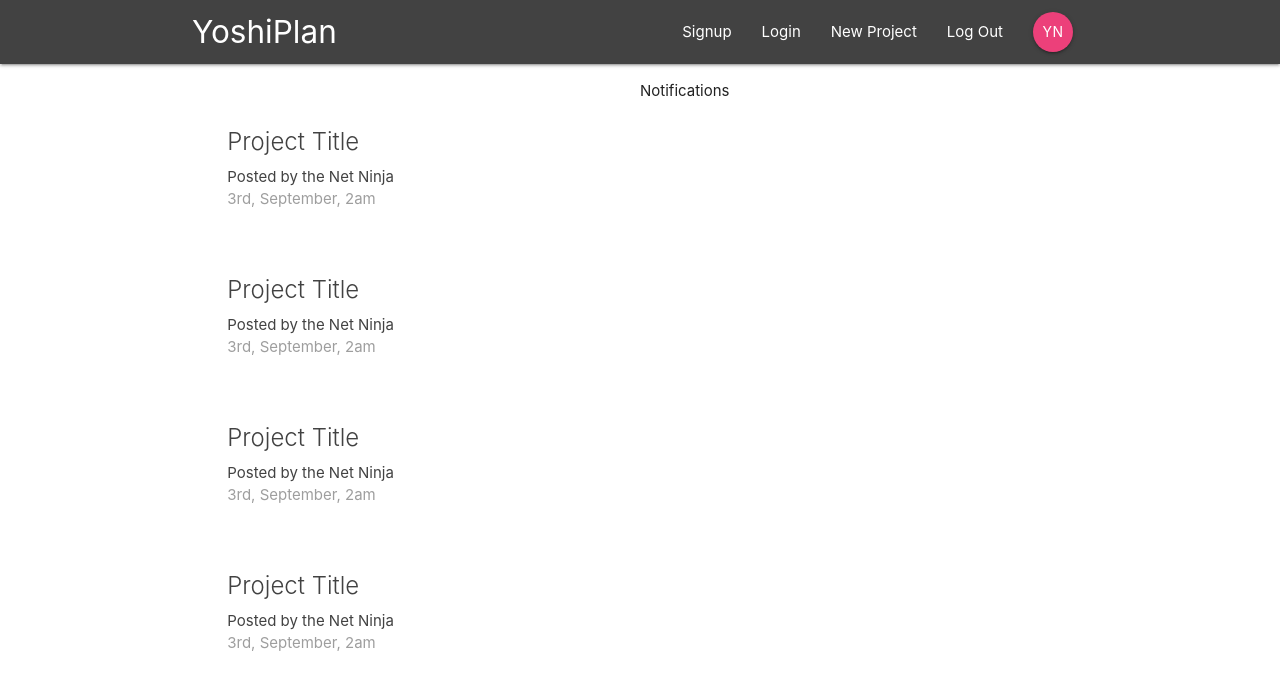
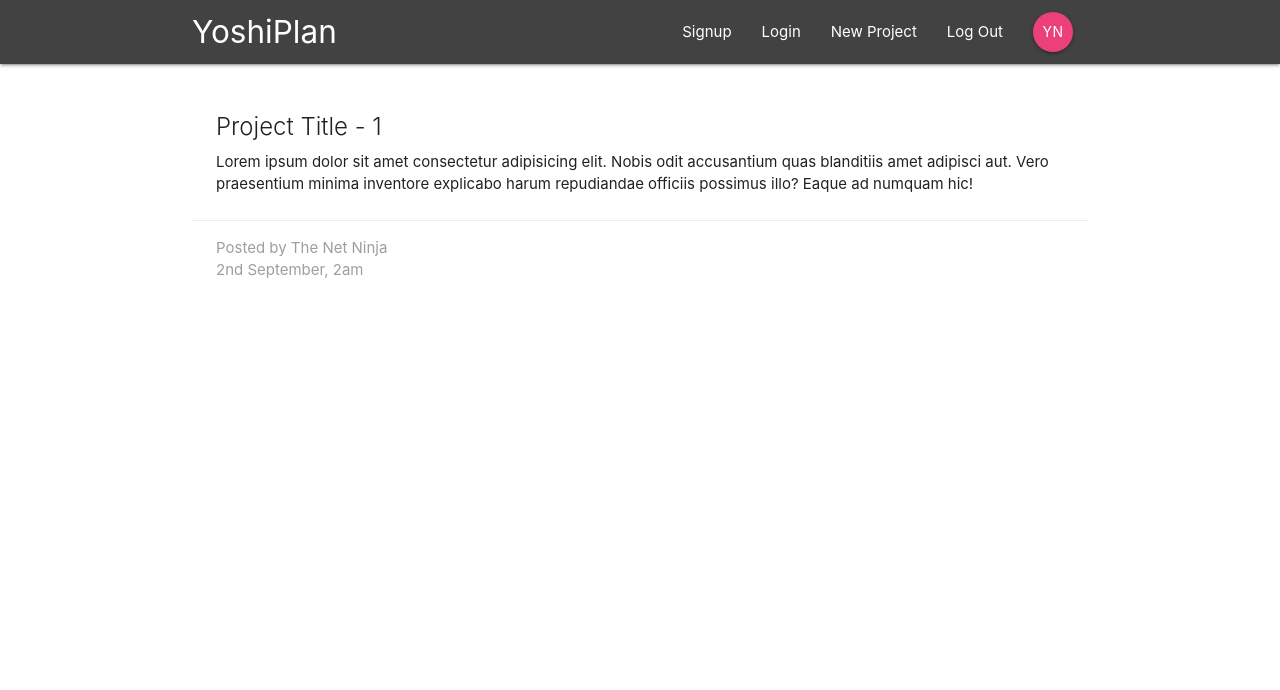
Before and after one commit to YoshitsuguNagao/yoshi-plan, a React (Create React App) app: page /project/1 in a window 1280 px wide. Shown: the top 690 px of the page. Built offline with nearby package versions, Linux system fonts and the light colour scheme.

Commit message:
add project details

```diff
--- a/src/App.js
+++ b/src/App.js
@@ -1,7 +1,8 @@
 import React from 'react';
 import { BrowserRouter, Switch, Route } from 'react-router-dom';
 import Navbar from './components/layout/Navbar';
-import Dashboard from './components/dashboard/Dashboard'
+import Dashboard from './components/dashboard/Dashboard';
+import ProjectDetails from './components/projects/ProjectDetails'
 
 function App() {
   return (
@@ -9,7 +10,8 @@
       <div className="App">
         <Navbar />
         <Switch>
-          <Route path="/" component={Dashboard} />
+          <Route exact path="/" component={Dashboard} />
+          <Route path="/project/:id" component={ProjectDetails} />
         </Switch>
       </div>
     </BrowserRouter>
--- a/src/components/projects/ProjectDetails.js
+++ b/src/components/projects/ProjectDetails.js
@@ -0,0 +1,21 @@
+import React from 'react'
+
+function ProjectDetails(props) {
+  const id = props.match.params.id
+  return (
+    <div className="container section project-details">
+      <div className="card z-depth-0">
+        <div className="card-content">
+          <span className="card-title">Project Title - {id}</span>
+          <p>Lorem ipsum dolor sit amet consectetur adipisicing elit. Nobis odit accusantium quas blanditiis amet adipisci aut. Vero praesentium minima inventore explicabo harum repudiandae officiis possimus illo? Eaque ad numquam hic!</p>
+        </div>
+        <div className="card-action gray lighten-4 grey-text">
+          <div>Posted by The Net Ninja</div>
+          <div>2nd September, 2am</div>
+        </div>
+      </div>
+    </div>
+  )
+}
+
+export default ProjectDetails
--- a/src/components/projects/ProjectList.js
+++ b/src/components/projects/ProjectList.js
@@ -1,38 +1,14 @@
-import React, { Component } from 'react'
+import React, { Component } from 'react';
+import ProjectSummary from './ProjectSummary';
 
 export default class ProjectList extends Component {
   render() {
     return (
       <div className="project-list section">
-
-        <div className="card z-depth-0 project-summary">
-          <div className="card-content grey-text text-darken-3">
-            <span className="card-title">Project Title</span>
-            <p>Posted by the Net Ninja</p>
-            <p className="grey-text">3rd, September, 2am</p>
-          </div>
-        </div>
-        <div className="card z-depth-0 project-summary">
-          <div className="card-content grey-text text-darken-3">
-            <span className="card-title">Project Title</span>
-            <p>Posted by the Net Ninja</p>
-            <p className="grey-text">3rd, September, 2am</p>
-          </div>
-        </div>
-        <div className="card z-depth-0 project-summary">
-          <div className="card-content grey-text text-darken-3">
-            <span className="card-title">Project Title</span>
-            <p>Posted by the Net Ninja</p>
-            <p className="grey-text">3rd, September, 2am</p>
-          </div>
-        </div>
-        <div className="card z-depth-0 project-summary">
-          <div className="card-content grey-text text-darken-3">
-            <span className="card-title">Project Title</span>
-            <p>Posted by the Net Ninja</p>
-            <p className="grey-text">3rd, September, 2am</p>
-          </div>
-        </div>
+        <ProjectSummary />
+        <ProjectSummary />
+        <ProjectSummary />
+        <ProjectSummary />
       </div>
     )
   }
--- a/src/components/projects/ProjectSummary.js
+++ b/src/components/projects/ProjectSummary.js
@@ -0,0 +1,13 @@
+import React from 'react'
+
+export default function ProjectSummary() {
+  return (
+    <div className="card z-depth-0 project-summary">
+      <div className="card-content grey-text text-darken-3">
+        <span className="card-title">Project Title</span>
+        <p>Posted by the Net Ninja</p>
+        <p className="grey-text">3rd, September, 2am</p>
+      </div>
+    </div>
+  )
+}
```
